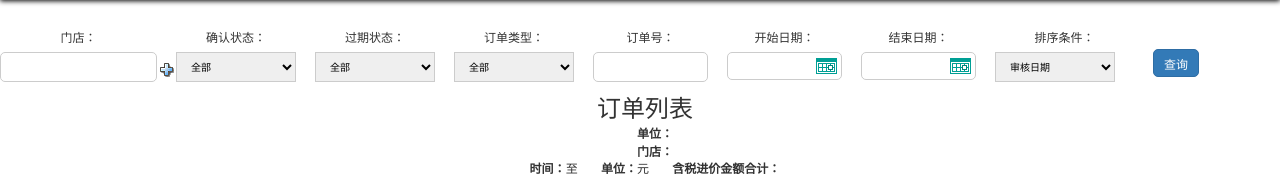
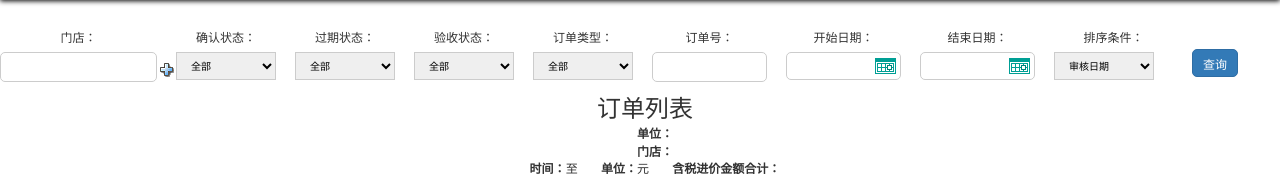
Before and after one commit to KGPython/scm, a Django app: template templates/user_order.html in a window 1280 px wide. Shown: the part 60-253 px from the top of the page. Run offline with Django 3.2, Linux system fonts and the light colour scheme; the template is opened without the code that fills it, so the values that code supplies are empty.

Commit message:
采购订单添加查询条件：验收状态

```diff
--- a/base/supplier/order/views.py
+++ b/base/supplier/order/views.py
@@ -46,6 +46,8 @@ def query(request):
     orderstyle =  MethodUtil.getReqVal(request,"orderstyle","")   #排序条件
     ordercode = MethodUtil.getReqVal(request,"ordercode","")   #订单编号
 
+    inflag =  MethodUtil.getReqVal(request,"inflag","")    #验收状态
+
     #组合查询条件
     shopnames = ""
     karrs = {}
@@ -88,6 +90,9 @@ def query(request):
     else:
         karrs.setdefault("checkdate__lte","{end} 23:59:59".format(end=datetime.datetime.now().strftime("%Y-%m-%d")))
 
+    if inflag and inflag!="":
+        karrs.setdefault("inflag",inflag)
+
     #设置默认排序方式
     orderby = orderstyle
     if not orderby:
@@ -112,6 +117,7 @@ def query(request):
     result.setdefault("status",status)
     result.setdefault("grpname",grpname)
     result.setdefault("state",state)
+    result.setdefault("inflag",inflag)
     result.setdefault("logistics",logistics)
     result.setdefault("start",start)
     result.setdefault("end",end)
--- a/templates/user_order.html
+++ b/templates/user_order.html
@@ -6,6 +6,14 @@
     <body>
         {% load basefilter %}
         {% include "common/nav.html" %}
+         <style>
+            .query .query-list .input select{
+                height: 28px;
+                line-height: 28px;
+                text-indent: 10px;
+                width: 100px;
+            }
+        </style>
         <div class="query comWidth">
             <form id="queryForm" class="query-list" action="/scm/base/supp/order/query/" method="post">
                  <div class="shopList input">
@@ -57,7 +65,7 @@
                         </table>
                     </div>
                 </div>
-                <p class="input">
+                <p class="input" >
                     <label>确认状态：</label>
                     <select type="text" name="status" >
                         <option value="A" {% ifequal status "" %}selected="selected" {% endifequal %}>
@@ -82,6 +90,20 @@
                         </option>
                         <option value="N" {% ifequal state "N" %}selected="selected" {% endifequal %}>
                             未过期
+                        </option>
+                    </select>
+                </p>
+                <p class="input">
+                    <label>验收状态：</label>
+                    <select name="inflag">
+                        <option value="" {% ifequal inflag "" %}selected="selected" {% endifequal %}>
+                            全部
+                        </option>
+                        <option value="1" {% ifequal inflag "1" %}selected="selected" {% endifequal %}>
+                            已验收
+                        </option>
+                        <option value="0" {% ifequal inflag "0" %}selected="selected" {% endifequal %}>
+                            未验收
                         </option>
                     </select>
                 </p>
```
